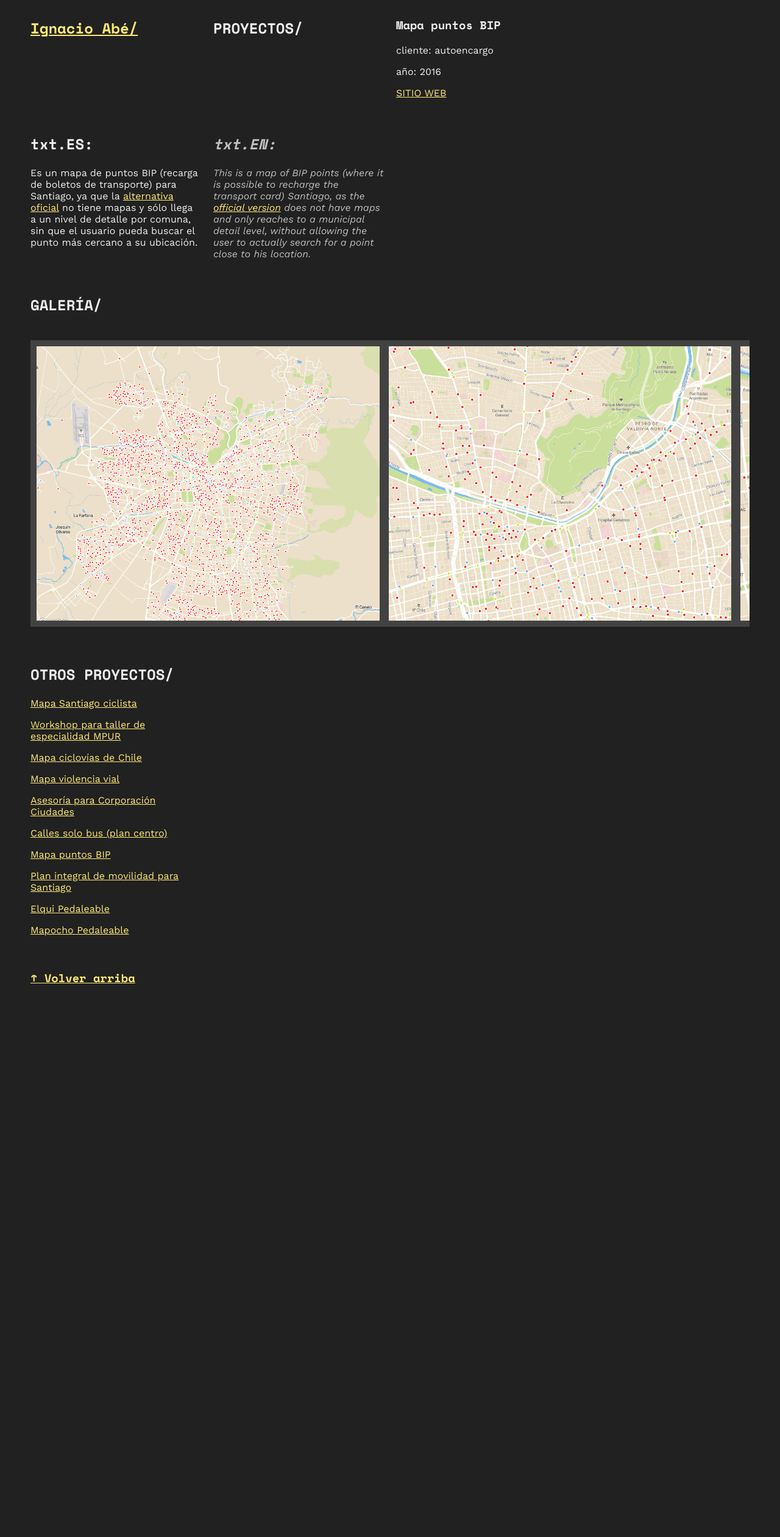
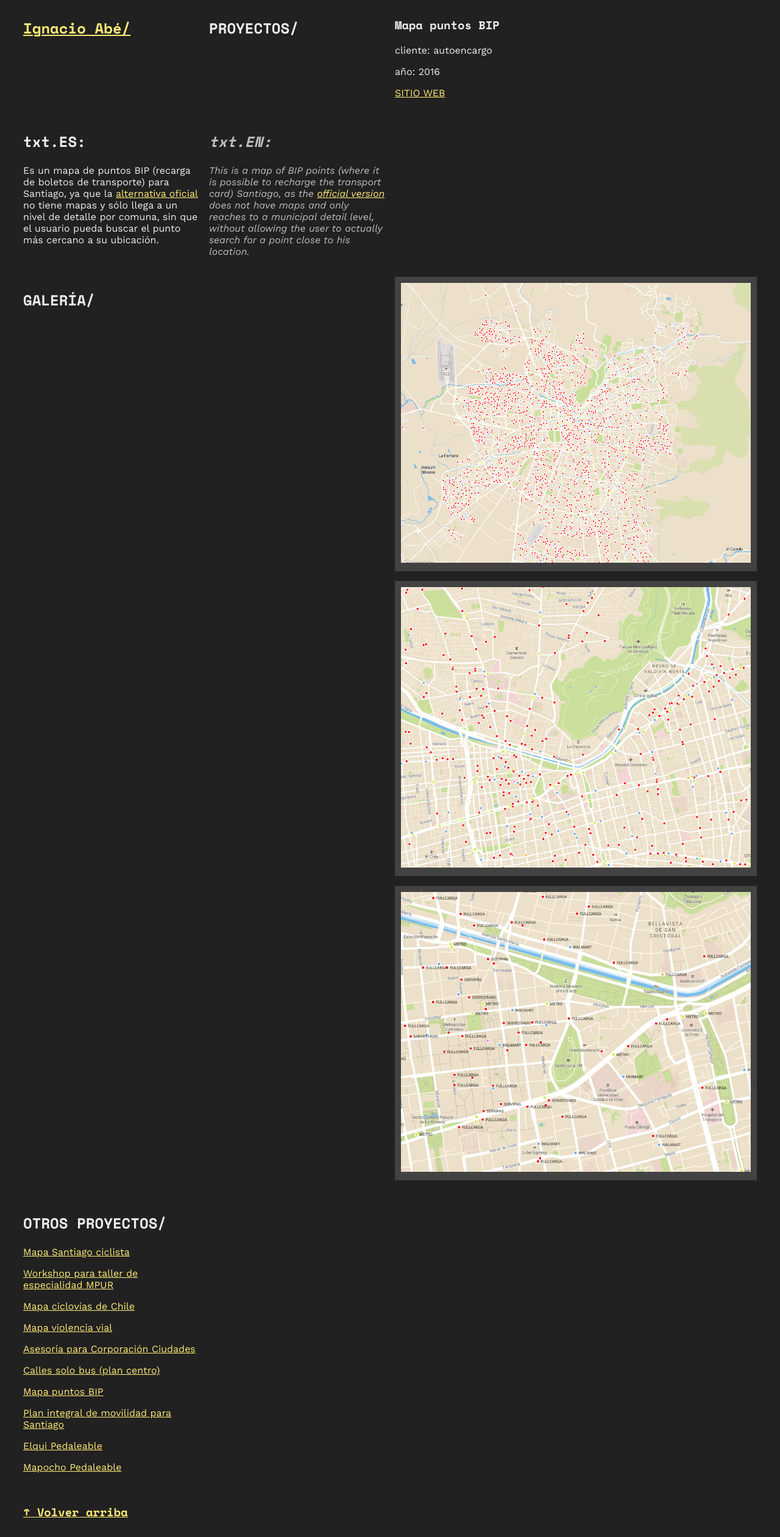
Before and after one commit to ignacioabe/ignacioabe.github.io, a Jekyll site: the page built from _proyectos/mapa-bip.md, in a window 1280 px wide. Shown: the whole page at 61% size. Built offline with Jekyll 4.4.1, drawn with Linux system fonts in a browser that asks for light colours; before the commit the page ends 1644 px from its top, so only the background shows below that.

Commit message:
arregla galería

```diff
--- a/_config.yml
+++ b/_config.yml
@@ -5,3 +5,5 @@ collections:
   proyectos:
     output: true
     sort_by: agno
+exclude:
+  - documentos/
--- a/_layouts/home.html
+++ b/_layouts/home.html
@@ -39,7 +39,7 @@ layout: default
   {% assign proyectos = site.proyectos | sort: 'agno' | reverse %}
   {% for proyecto in proyectos %}
   <div class="tarjeta proyecto">
-    <div class="rectangulo">
+    <div class="cuadrado">
       <a href="{{ proyecto.url }}">
         <img src="{{ proyecto.foto }}" alt="">
       </a>
--- a/_layouts/proyecto.html
+++ b/_layouts/proyecto.html
@@ -33,24 +33,17 @@ layout: default
     {{page.texto-largo-en | markdownify }}
   </div>
 
-  <!-- prueba -->
-  <!-- <div class="flex-contenedor ancho-completo">
-    <img src="https://source.unsplash.com/random/500x500" alt="">
-    <img src="https://source.unsplash.com/random/500x500" alt="">
-    <img src="https://source.unsplash.com/random/500x500" alt="">
-  </div> -->
-
   <div class="título-sección">
     <h2 class="celda-izquierda">GALERÍA/</h2>
   </div>
 
 
   <!-- bucle galería -->
-  <div class="flex-contenedor ancho-completo">
   {% for imagen in page.galeria-img %}
-      <img src="{{page.carpeta-img}}/{{ imagen }}" alt="" loading="lazy">
-      {% endfor %}
+  <div class="imagen-galería">
+    <img src="{{page.carpeta-img}}/{{ imagen }}" alt="" loading="lazy">
   </div>
+  {% endfor %}
 
   <div class="contenido-proy">
     {{ content }}
--- a/_sass/main.scss
+++ b/_sass/main.scss
@@ -8,12 +8,36 @@ $color-texto-en: #bdbdbd;
 $fuente-base: 'Work Sans', sans-serif;
 $fuente-titulos: 'Space Mono', monospace;
 
-// todo el sitio
+// puntos de quiebre de tamaño de pantalla (ancho)
+$sm: 640px;
+$md: 768px;
+$lg: 1024px;
+$xl: 1280px;
+$xxl: 1536px;
+
+// ** ESTILOS GENERALES
 
 body {
   background: $color-fondo;
   color: $color-texto;
   font-family: $fuente-base;
+
+  //para debug
+  // @media (min-width: $sm) {
+  //   background-color: rgb(33, 0, 0);
+  // }
+
+  // @media (min-width: $md) {
+  //   background-color: rgb(0, 45, 0);
+  // }
+
+  // @media (min-width: $lg) {
+  //   background-color: rgb(0, 0, 46);
+  // }
+
+  // @media (min-width: $xl) {
+  //   background-color: rgb(44, 44, 0);
+  // }
 }
 
 h1,
@@ -22,42 +46,40 @@ h3 {
   font-family: $fuente-titulos;
 }
 
-//div {}
-
-img {
-  height: 100%;
-  width: 100%;
-  // object-fit: cover;
-}
 
 a {
   color: #ffea75;
-  // color: $color-texto;
-  // text-decoration-color: yellow;
-  // text-decoration: none;
+
+  &:hover {
+    background-color: rgba($color: #ffea75, $alpha: 0.15);
+  }
 }
 
-a:hover {
-  background-color: rgba($color: #ffea75, $alpha: 0.15);
-}
+// ** GRILLA (cubre todo el sitio!)
 
 .grilla {
   margin-left: 30px;
   margin-right: 30px;
   display: grid;
   justify-content: center;
-  grid-template-columns: repeat(auto-fit, 280px);
+  grid-gap: 1rem;
 
-  @media (max-width:500px) {
-    grid-template-columns: repeat(auto-fit, 90vw);
-    // background-color: yellowgreen;
+  // grid-template-columns: repeat(1, minmax(0, 1fr));
+
+  @media (min-width: $sm) {
+    grid-template-columns: repeat(2, minmax(0, 1fr));
   }
 
-  // grid-template-columns: repeat(auto-fit, minmax(300px, 0.75fr));
-  grid-gap: 20px;
+  // @media (min-width: 768px) {
+  //   grid-template-columns: repeat(3, minmax(0, 1fr));
+  // }
 
-  @media (max-width:480px) {
-    grid-template-columns: repeat(auto-fit, 90vw);
+  @media (min-width: $lg) {
+    grid-template-columns: repeat(3, minmax(0, 1fr));
+  }
+
+  @media (min-width: $xl) {
+    grid-template-columns: repeat(4, minmax(0, 1fr));
   }
 }
 
@@ -95,22 +117,26 @@ a:hover {
   grid-column-start: 1;
 }
 
-.galería {
-  background-color: $color-tarjeta;
+.imagen-galería {
   padding: 10px;
-}
+  background: $color-tarjeta;
+  @media (min-width: $sm) {
+  grid-column-start: 1;
+  grid-column-end: -1;
+  }
+  @media (min-width: $lg) {
+    grid-column-start: 2;
+    grid-column-end: -1;
+  }
 
-.flex-contenedor {
-  display: flex;
-  height: 50vh;
-  background-color: $color-tarjeta;
-  padding: 10px;
-  overflow-x: scroll;
-}
+  @media (min-width: $xl) {
+    grid-column-start: 3;
+    grid-column-end: -1;
+  }
 
-.flex-contenedor img {
-  width: auto;
-  margin-right: 15px;
+  img {
+    width: 100%;
+  }
 }
 
 // colores etiquetas secciones
@@ -129,13 +155,15 @@ a:hover {
   // background-color: #880E4F;
 }
 
-.rectangulo {
-  height: 280px;
-  background: #bb42b3;
-}
+.cuadrado {
+  aspect-ratio: 1/1;
 
-.rectangulo img {
-  object-fit: cover;
+  img {
+    object-fit: cover;
+    width: 100%;
+    height: 100%;
+    // object-fit: cover;
+  }
 }
 
 .ancho-completo {
```
Also changed, not shown: .github/workflows/jekyll.yml (deleted), 1 other file.
